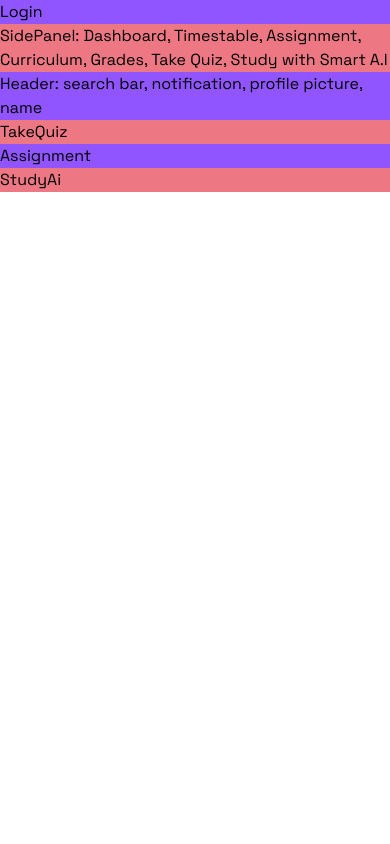
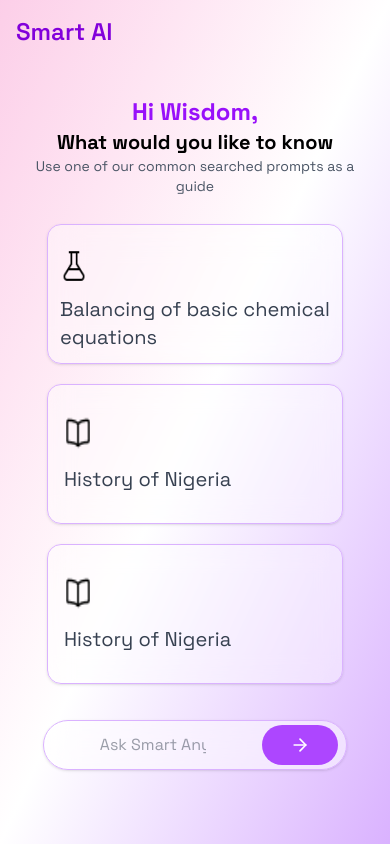
Before and after one commit to Ezekiel-Faith/Smart-School, a React (Vite) app in the folder student-dashboard-frontend/: page / in a window 390 px wide. Built offline with nearby package versions, Linux system fonts and the light colour scheme.

Commit message:
Done with the AI page and the responsiveness on large screen,tab and mobile screen

```diff
--- a/student-dashboard-frontend/src/App.jsx
+++ b/student-dashboard-frontend/src/App.jsx
@@ -1,17 +1,9 @@
-import Assignment from './pages/Assignment';
-import Dashboard from './pages/Dashboard';
-import Login from './pages/Login';
-import StudyAi from './pages/StudyAi';
-import TakeQuiz from './pages/TakeQuiz';
+import StudyWithAI from "./components/StudyWithAI";
 
 function App() {
   return (
     <>
-      <Login />
-      <Dashboard />
-      <TakeQuiz />
-      <Assignment />
-      <StudyAi />
+      <StudyWithAI/>
     </>
   );
 }
--- /dev/null
+++ b/student-dashboard-frontend/src/components/StudyWithAI.jsx
@@ -0,0 +1,85 @@
+import React from "react";
+import { ArrowRight } from "lucide-react";
+import Image1 from "../components/Asset/Frame1.png";
+import Image2 from "../components/Asset/Frame2.png";
+
+export default function StudyWithAI() {
+  return (
+    <div className="min-h-screen w-full bg-gradient-to-br from-pink-200 via-white
+     to-purple-300 flex flex-col items-center px-4 py-4">
+
+      {/* Logo */}
+      <div className="w-full max-w-6xl">
+        <h1 className="text-2xl  lg:text-xl font-semibold text-purple-700">Smart AI</h1>
+      </div>
+
+      {/* Greeting */}
+      <div className="text-center mt-12">
+        <h2 className="text-purple-600 text-2xl md:text-3xl lg:text-xl font-bold">
+          Hi Wisdom,
+        </h2>
+
+        <h3 className="text-xl md:text-2xl lg:text-xl font-extrabold ">
+          What would you like to know
+        </h3>
+
+        <p className=" text-gray-600 text-sm md:text-xl lg:text-sm">
+          Use one of our common searched prompts as a guide
+        </p>
+      </div>
+
+      {/* Cards Section */}
+      <div className=" mt-7 md:mt-25 lg:mt-18 grid grid-cols-1 sm:grid-cols-2 lg:grid-cols-3 gap-5">
+
+        {/* Card 1 */}
+        <div className="border border-purple-300 bg-white/40 backdrop-blur-lg
+        p-3 rounded-xl shadow-sm hover:shadow-md cursor-pointer transition
+        w-74 h-35 md:w-80 md:h-50 lg:w-40 lg:h-27  flex flex-col ">
+          <img src={Image2} alt="History Icon" className="w-7 h-10 md:w-10 md:h-10 lg:w-4 lg:h-4 my-3 md:my-7 lg:my-3 " />
+          <p className="text-xl md:text-2xl lg:text-sm text-gray-700 ">
+            Balancing of basic chemical equations
+          </p>
+        </div>
+
+        {/* Card 2 */}
+        <div className="border border-purple-300 bg-white/40 backdrop-blur-md
+        p-4 rounded-xl shadow-sm hover:shadow-md cursor-pointer transition
+        w-74 h-35 md:w-80 md:h-50 lg:w-40 lg:h-27 flex flex-col  ">
+          <img src={Image1} alt="Chemical Icon" className="w-7 h-10 md:w-10 md:h-10 lg:w-4 lg:h-4 my-3 md:my-7 lg:my-3" />
+          <p className="text-xl lg:text-sm text-gray-700 ">
+            History of Nigeria
+          </p>
+        </div>
+
+        {/* Card 3 */}
+         <div className="border border-purple-300 bg-white/40 backdrop-blur-md
+        p-4 rounded-xl shadow-sm hover:shadow-md cursor-pointer transition
+        w-74 h-35 md:w-80 md:h-50 lg:w-40 lg:h-27 flex flex-col  ">
+          <img src={Image1} alt="Chemical Icon" className="w-7 h-10 md:w-10 md:h-10 lg:w-4 lg:h-4 my-3 md:my-7 lg:my-3" />
+          <p className="text-xl lg:text-sm text-gray-700 ">
+            History of Nigeria
+          </p>
+        </div>
+
+      </div>
+
+      {/* Input Search Area */}
+      <div className=" mt-9 md:mt-25 lg:mt-9 w-[85%]   md:w-full  md:max-w-2xl lg:max-w-xl">
+        <div className="flex items-center bg-white/50 backdrop-blur-lg border
+         border-purple-300 rounded-full overflow-hidden shadow-sm sm:h-12 md:h-15 lg:h-10">
+          <input
+            type="text"
+            placeholder="Ask Smart Anything"
+            className="w-full px-14 py-3 bg-transparent outline-none text-gray-700"
+          />
+
+          <button className="bg-purple-500 hover:bg-purple-600 text-white
+          px-7 md:px-9 lg:px-7 py-2 md:py-6 lg:py-2 rounded-full flex items-center gap-4 transition mr-2 h-10 md:h-13 lg:h-8">
+            <ArrowRight size={20} />
+          </button>
+        </div>
+      </div>
+
+    </div>
+  );
+}
```
Also changed, not shown: student-dashboard-frontend/src/components/Asset/Frame1.png (added), student-dashboard-frontend/src/components/Asset/Frame2.png (added).
